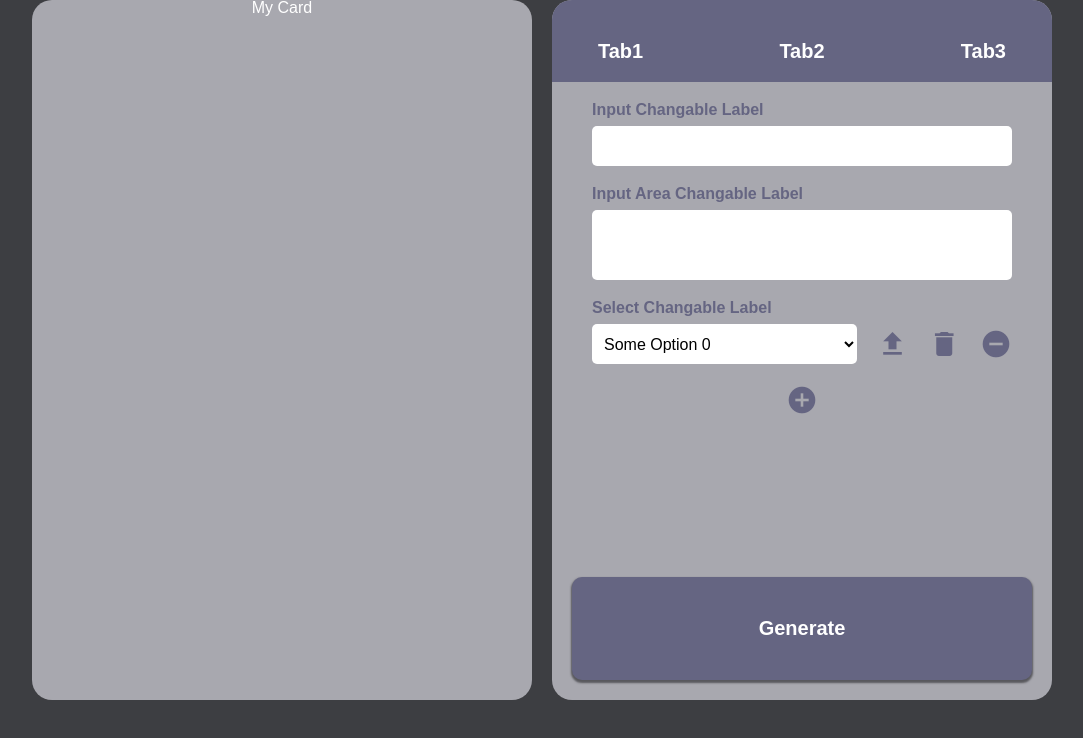
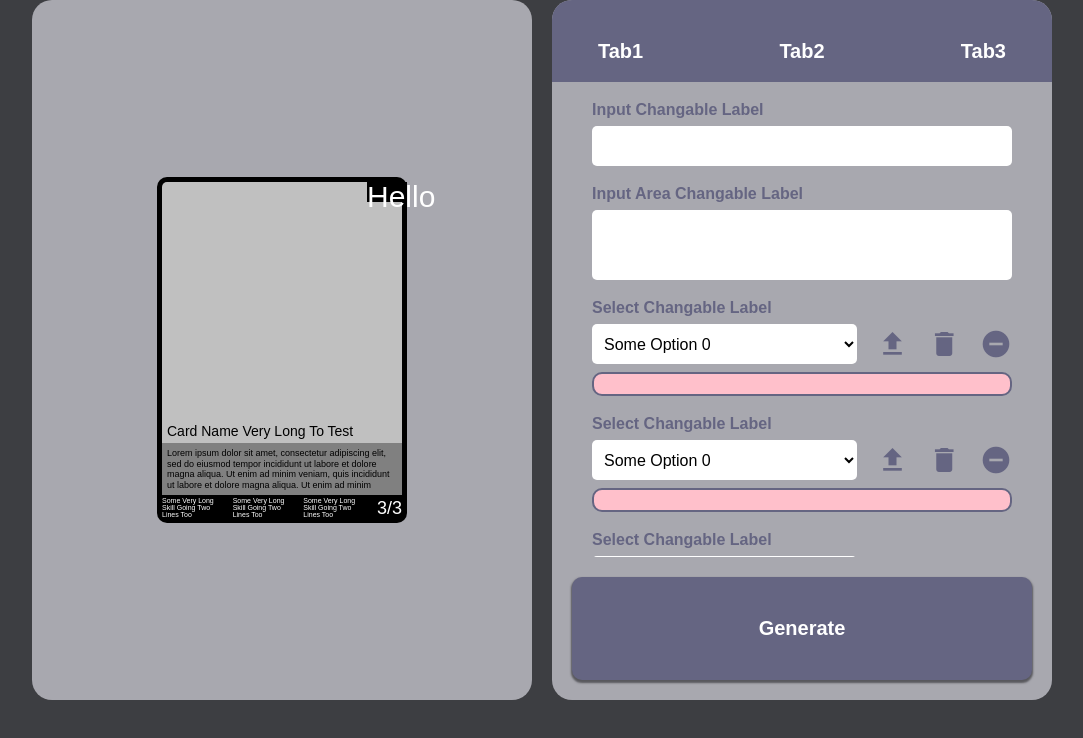
Before and after one commit to CottonBottom/CardMaker, a React (Create React App) app in the folder card-maker/: page / in a window 1280 px wide. Shown: the top 738 px of the page, without its empty margins (98-1181 px from the left). Built offline with nearby package versions, Linux system fonts and the light colour scheme; a web font is replaced by a local one.

Commit message:
Making Card

```diff
--- a/card-maker/src/components/Card.tsx
+++ b/card-maker/src/components/Card.tsx
@@ -3,7 +3,34 @@ import React from "react";
 type Props = {};
 
 const Card: React.FC<Props> = (props: Props) => {
-  return <div className="card">My Card</div>;
+  return (
+    <div className="card">
+      <div className="character-card-container">
+        <div className="character-card">
+          <div className="character-card__top">Hello</div>
+          <div className="character-card__image-container">
+            <div className="character-card__name">
+              Card Name Very Long To Test
+            </div>
+          </div>
+          <div className="character-card__legend">
+            Lorem ipsum dolor sit amet, consectetur adipiscing elit, sed do
+            eiusmod tempor incididunt ut labore et dolore magna aliqua. Ut enim
+            ad minim veniam, quis incididunt ut labore et dolore magna aliqua.
+            Ut enim ad minim
+          </div>
+          <div className="character-card__abilities">
+            <div className="character-card__skills">
+              <span>Some Very Long Skill Going Two Lines Too</span>
+              <span>Some Very Long Skill Going Two Lines Too</span>
+              <span>Some Very Long Skill Going Two Lines Too</span>
+            </div>
+            <div className="character-card__stats">3/3</div>
+          </div>
+        </div>
+      </div>
+    </div>
+  );
 };
 
 export default Card;
--- /dev/null
+++ b/card-maker/src/components/PartsSelect.tsx
@@ -0,0 +1,32 @@
+import React from "react";
+
+type Props = {};
+
+const PartsSelect: React.FC<Props> = (props: Props) => {
+  return (
+    <div className="input-row">
+      <label htmlFor="inputselectexample" className="input-label">
+        Select Changable Label
+      </label>
+      <div className="input-row__select">
+        <select className="input input--select" name="" id="inputselectexample">
+          <option value="0">Some Option 0</option>
+          <option value="1">Some Option 1</option>
+          <option value="2">Some Option 2</option>
+        </select>
+        <button className="button button--icon">
+          <span className="material-icons">file_upload</span>
+        </button>
+        <button className="button button--icon">
+          <span className="material-icons">delete</span>
+        </button>
+        <button className="button button--icon">
+          <span className="material-icons">remove_circle</span>
+        </button>
+      </div>
+      <div className="input__color-picker"></div>
+    </div>
+  );
+};
+
+export default PartsSelect;
--- a/card-maker/src/components/Settings.tsx
+++ b/card-maker/src/components/Settings.tsx
@@ -1,4 +1,5 @@
 import React from "react";
+import PartsSelect from "./PartsSelect";
 
 type Props = {};
 
@@ -30,31 +31,9 @@ const Settings: React.FC<Props> = (props: Props) => {
               rows={3}
             />
           </div>
-          <div className="input-row">
-            <label htmlFor="inputselectexample" className="input-label">
-              Select Changable Label
-            </label>
-            <div className="input-row__select">
-              <select
-                className="input input--select"
-                name=""
-                id="inputselectexample"
-              >
-                <option value="0">Some Option 0</option>
-                <option value="1">Some Option 1</option>
-                <option value="2">Some Option 2</option>
-              </select>
-              <button className="button button--icon">
-                <span className="material-icons">file_upload</span>
-              </button>
-              <button className="button button--icon">
-                <span className="material-icons">delete</span>
-              </button>
-              <button className="button button--icon">
-                <span className="material-icons">remove_circle</span>
-              </button>
-            </div>
-          </div>
+          <PartsSelect />
+          <PartsSelect />
+          <PartsSelect />
           <div className="input-row">
             <button className="button button--icon">
               <span className="material-icons">add_circle</span>
--- /dev/null
+++ b/card-maker/src/scss/_charactercard.scss
@@ -0,0 +1,87 @@
+.character-card-container {
+  display: flex;
+  align-items: center;
+  justify-content: center;
+  height: 100%;
+  width: 100%;
+}
+
+.character-card {
+  display: flex;
+  align-items: center;
+  flex-direction: column;
+  height: 336px;
+  width: 240px;
+  background: black;
+  border-radius: 10px;
+  font-size: 30px;
+  padding: 5px;
+  position: relative;
+  //   scale: 2.09;
+}
+
+.character-card__top {
+  height: 20px;
+  width: 40px;
+  background: black;
+  position: absolute;
+  z-index: 1;
+  right: 0;
+}
+
+.character-card__image-container {
+  background: silver;
+  border-radius: 5px 5px 0px 0px;
+  width: 100%;
+  height: 264px;
+  position: relative;
+}
+
+.character-card__name {
+  color: black;
+  position: absolute;
+  left: 5px;
+  bottom: 5px;
+  font-size: 14px;
+}
+
+.character-card__legend {
+  background: rgba(255, 255, 255, 0.5);
+  color: black;
+  height: 42px;
+  padding: 5px;
+  font-size: 9px;
+  line-height: 10.5px;
+  margin-bottom: 2px;
+}
+
+.character-card__abilities {
+  width: 100%;
+  display: flex;
+  align-items: center;
+  justify-content: space-between;
+  color: white;
+  line-height: 1;
+}
+
+.character-card__skills {
+  width: 100%;
+  display: flex;
+  align-items: center;
+  font-size: 7px;
+  margin-right: 10px;
+
+  span:not(:last-child) {
+    margin-right: 7px;
+  }
+}
+
+.character-card__stats {
+  font-size: 18px;
+}
+
+@media (max-width: 500px) {
+  .character-card {
+    scale: 1.82;
+  }
+}
--- a/card-maker/src/scss/_inputs.scss
+++ b/card-maker/src/scss/_inputs.scss
@@ -22,6 +22,10 @@
   background-color: $textLight;
 }
 
+.input:focus {
+  outline: $selectable solid 3px;
+}
+
 .input-row__select {
   display: flex;
   align-items: center;
@@ -37,3 +41,11 @@
   resize: none;
   padding: 8px;
 }
+
+.input__color-picker {
+  height: 20px;
+  border-radius: 10px;
+  border: 2px solid $selectable;
+  background-color: pink;
+  margin-top: 8px;
+}
--- a/card-maker/src/scss/index.scss
+++ b/card-maker/src/scss/index.scss
@@ -4,3 +4,4 @@
 @import "./tabs";
 @import "./inputs";
 @import "./buttons";
+@import "./charactercard";
```
